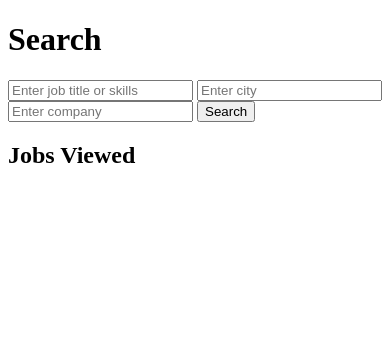
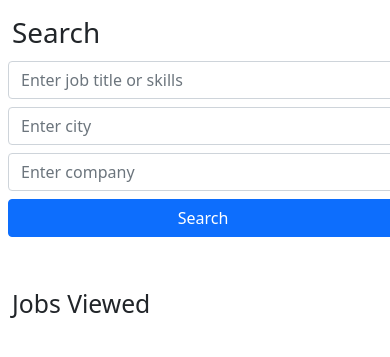
Before and after one commit to JackDouma/Big-Data-LinkedIn-Recommender-System, a Flask app: page / in a window 390 px wide. Shown: the top 357 px of the page. Run offline with Flask 3, Linux system fonts and the light colour scheme; parts of the project's set-up code (start-up, migrations or seed data) failed here and were passed over.

Commit message:
Styling changes

```diff
--- a/app.py
+++ b/app.py
@@ -18,7 +18,9 @@ with open('data.csv', 'r', encoding='utf-8') as csvfile:
 @app.route('/apply', methods=['POST'])
 def apply():
     job_title = request.form['job_title']
-    appliedJobs.append(job_title)
+    job_link = request.form['link']
+    job_company = request.form['company']
+    appliedJobs.append([job_title,job_link,job_company])
 
     webbrowser.open_new_tab(request.form['link'])
     return redirect('/')
--- a/templates/index.html
+++ b/templates/index.html
@@ -3,24 +3,27 @@
 <head>
     <meta charset="UTF-8">
     <meta name="viewport" content="width=device-width, initial-scale=1.0">
+    <link href="https://cdn.jsdelivr.net/npm/bootstrap@5.0.2/dist/css/bootstrap.min.css" rel="stylesheet" integrity="sha384-EVSTQN3/azprG1Anm3QDgpJLIm9Nao0Yz1ztcQTwFspd3yD65VohhpuuCOmLASjC" crossorigin="anonymous">
     <title>Home</title>
 </head>
 <body>
+    <div class="container mt-3">
         <!-- Search -->
         <h1>Search</h1>
-    <form action="/search" method="post">
-        <input type="text" name="skills" placeholder="Enter job title or skills">
-        <input type="text" name="city" placeholder="Enter city">
-        <input type="text" name="company" placeholder="Enter company">
-        <button type="submit" name="page" value="0">Search</button>
+        <form action="/search" method="post" class="row">
+            <input type="text" name="skills" placeholder="Enter job title or skills" class="col-md form-control mx-2 my-1">
+            <input type="text" name="city" placeholder="Enter city" class="col-md form-control mx-2 my-1">
+            <input type="text" name="company" placeholder="Enter company" class="col-md form-control mx-2 my-1">
+            <button type="submit" name="page" value="0" class="col-md-1 mx-2 my-1 btn btn-primary">Search</button>
         </form>
 
         <!-- Applided Jobs -->
-    <h2>Jobs Viewed</h2>
-    <ul>
-        {% for job_title in appliedJobs %}
-            <li>{{ job_title }}</li>
+        <h2 class="mt-5">Jobs Viewed</h2>
+        <ul class="list-group">
+            {% for job in appliedJobs %}
+                <li class="list-group-item"><a href={{ job[1] }} target="_blank">{{ job[0] ~ " | " ~ job[2] }}</a></li>
             {% endfor %}
         </ul>
+    </div>
 </body>
 </html>
--- a/templates/search.html
+++ b/templates/search.html
@@ -7,6 +7,7 @@
     <title>Search Results</title>
 </head>
 <body>
+    <div class="container mt-3">
         <h1>Search Results</h1>
         <table class="table">
             <thead>
@@ -38,6 +39,7 @@
                             <form action="/apply" method="post">
                                 <input type="hidden" name="job_title" value="{{ job['job_title'] }}">
                                 <input type="hidden" name="link" value="{{ job['job_link'] }}">
+                                <input type="hidden" name="company" value="{{ job['company'] }}">
                                 <button type="submit" class="btn btn-primary">Apply</button>
                             </form>
                         </td>
@@ -59,5 +61,7 @@
             {% endif %}
         </form>
 
+    </div>
+
 </body>
 </html>
```
Lines whose indentation alone changed are shown as unchanged.
